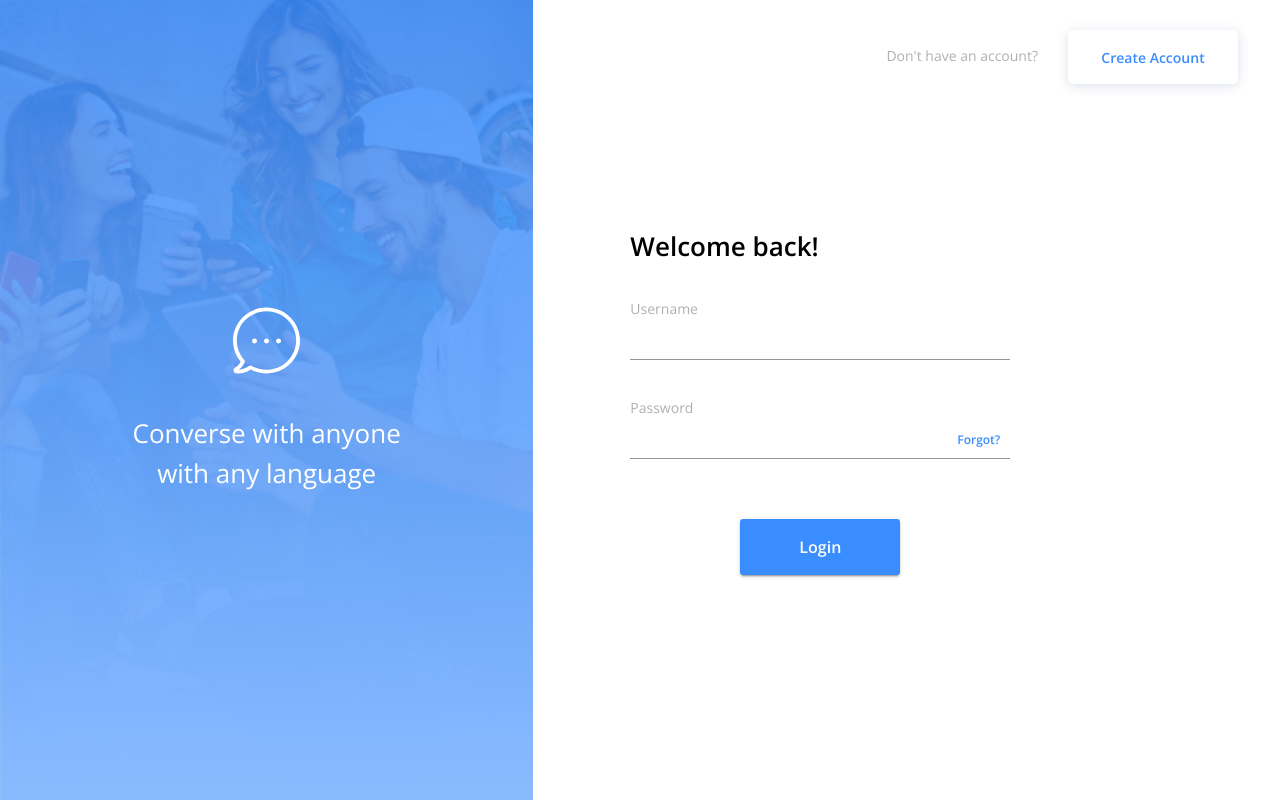
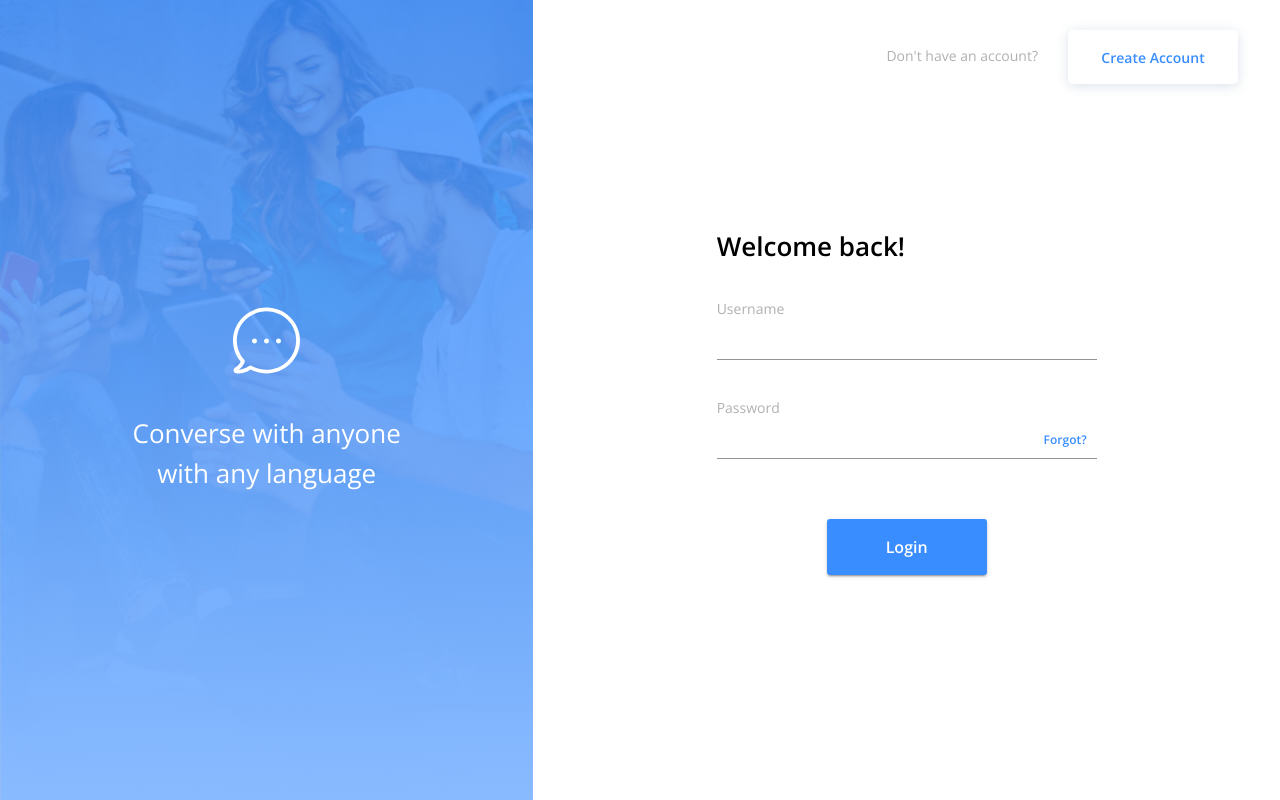
Before and after one commit to moonryc/7ca2fd, a React (Create React App) app in the folder client/: page /login in a window 1280 px wide. Built offline with nearby package versions, Linux system fonts and the light colour scheme; no server answers.

Commit message:
applying desired changes from feedback from pull requests

```diff
--- a/client/src/LoginSignup.js
+++ b/client/src/LoginSignup.js
@@ -1,16 +1,16 @@
 import React, {useEffect, useState} from 'react';
 import {useHistory} from "react-router-dom";
 import {Box, Grid, useMediaQuery} from "@material-ui/core";
-import {loginSignupStyles} from "./GlobalStyles";
+import {authStyles} from "./authStyles";
 import SideBanner from "./components/SideBanner";
-import LoginSignupForm from "./components/LoginSignupForm";
+import AuthForm from "./components/AuthForm";
 import LoginSignupNav from "./components/LoginSignupNav";
 
 const LoginSignup = ({isLogin, user, login, register}) => {
 
     const history = useHistory();
     const isMobile = useMediaQuery((theme) => theme.breakpoints.down('xs'));
-    const classes = loginSignupStyles({isMobile})
+    const classes = authStyles({isMobile})
     const [formErrorMessage, setFormErrorMessage] = useState({});
 
     const handleLogin = async (event) => {
@@ -49,8 +49,8 @@ const LoginSignup = ({isLogin, user, login, register}) => {
             <Grid container>
             {/*#region Side Banner and mobile view*/}
             <SideBanner isMobile={isMobile}>
-                <LoginSignupForm isLogin={isLogin} isMobile={isMobile} handleLogin={handleLogin} handleRegister={handleRegister}
-                                 formErrorMessage={formErrorMessage}/>
+                <AuthForm isLogin={isLogin} isMobile={isMobile} handleLogin={handleLogin} handleRegister={handleRegister}
+                          formErrorMessage={formErrorMessage}/>
                         <LoginSignupNav isMobile={isMobile} isLogin={isLogin}/>
             </SideBanner>
             {/*#endregion*/}
@@ -58,8 +58,8 @@ const LoginSignup = ({isLogin, user, login, register}) => {
 
             <Grid item className={classes.desktopRoot} sm={7}>
                 <LoginSignupNav isMobile={isMobile} isLogin={isLogin}/>
-                <LoginSignupForm isLogin={isLogin} isMobile={isMobile} handleLogin={handleLogin} handleRegister={handleRegister}
-                                            formErrorMessage={formErrorMessage}/>
+                <AuthForm isLogin={isLogin} isMobile={isMobile} handleLogin={handleLogin} handleRegister={handleRegister}
+                          formErrorMessage={formErrorMessage}/>
                 <Box className={classes.desktopFiller} />
             </Grid>
             </Grid>
--- a/client/src/GlobalStyles.js
+++ b/client/src/authStyles.js
@@ -1,6 +1,6 @@
 import {makeStyles} from "@material-ui/core/styles";
 
-export const loginSignupStyles = makeStyles((theme) => ({
+export const authStyles = makeStyles((theme) => ({
     root: {
         position: 'relative',
         display: 'flex',
@@ -14,7 +14,8 @@ export const loginSignupStyles = makeStyles((theme) => ({
         flexDirection: 'column',
         width: '-webkit-fill-available',
         justifyContent: 'space-between',
-        alignContent: 'space-evenly'
+        alignContent: 'space-evenly',
+        alignItems:"center"
     },
 
 
@@ -124,7 +125,6 @@ export const loginSignupStyles = makeStyles((theme) => ({
     formLoginRoot: {
         display: 'flex',
         flexDirection: 'column',
-        marginLeft: props => props.isMobile ? 0 : '97px',
         maxWidth: props => props.isMobile ? '95vw' : 'fit-content',
         zIndex: 1
     },
--- a/client/src/components/LoginSignupForm.js
+++ b/client/src/components/AuthForm.js
@@ -1,10 +1,10 @@
 import React from 'react';
-import {loginSignupStyles} from "../GlobalStyles";
+import {authStyles} from "../authStyles";
 import {Box, Button, FormControl, FormHelperText, TextField, Typography} from "@material-ui/core";
 
 
-const LoginSignupForm = ({isLogin, handleLogin, handleRegister, isMobile, formErrorMessage}) => {
-    const classes = loginSignupStyles({isMobile})
+const AuthForm = ({isLogin, handleLogin, handleRegister, isMobile, formErrorMessage}) => {
+    const classes = authStyles({isMobile})
     return (
         <Box component={'form'} onSubmit={isLogin ? handleLogin : handleRegister} className={classes.formLoginRoot}>
             <Box>
@@ -77,4 +77,4 @@ const LoginSignupForm = ({isLogin, handleLogin, handleRegister, isMobile, formEr
     );
 };
 
-export default LoginSignupForm;
+export default AuthForm;
--- a/client/src/components/LoginSignupNav.js
+++ b/client/src/components/LoginSignupNav.js
@@ -1,10 +1,10 @@
 import React from 'react';
-import {loginSignupStyles} from "../GlobalStyles";
+import {authStyles} from "../authStyles";
 import {Box, Button, Typography} from "@material-ui/core";
 import {Link} from "react-router-dom";
 
 const LoginSignupNav = ({isMobile, isLogin}) => {
-    const classes = loginSignupStyles({isMobile})
+    const classes = authStyles({isMobile})
 
     return (
         <Box className={classes.createAccountRoot}>
--- a/client/src/components/SideBanner.js
+++ b/client/src/components/SideBanner.js
@@ -1,9 +1,9 @@
 import React from 'react';
 import {Box, Grid, Typography} from "@material-ui/core";
-import {loginSignupStyles} from "../GlobalStyles";
+import {authStyles} from "../authStyles";
 
 const SideBanner = ({isMobile, children}) => {
-    const classes = loginSignupStyles({isMobile})
+    const classes = authStyles({isMobile})
 
     return (
         <Grid item className={classes.sideBannerRoot} xs={12} sm={5}>
```
